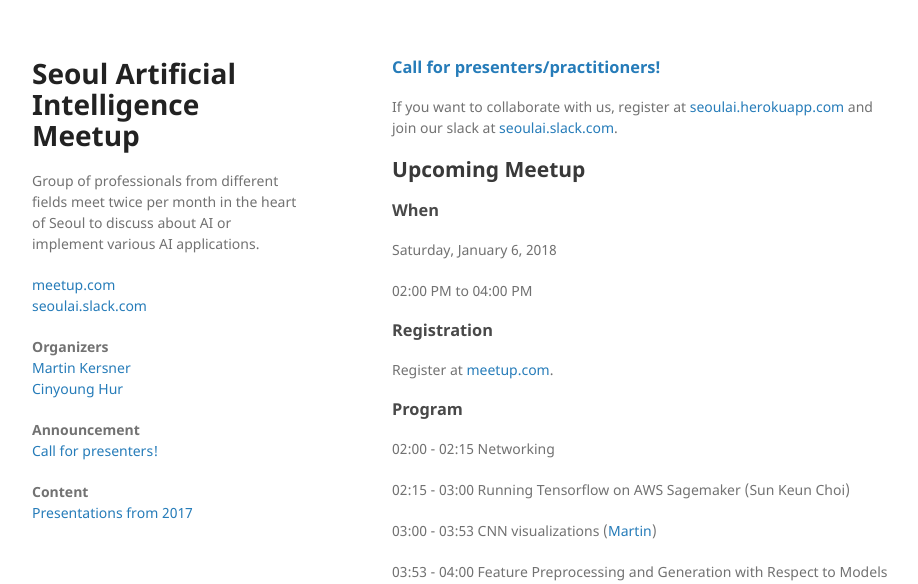
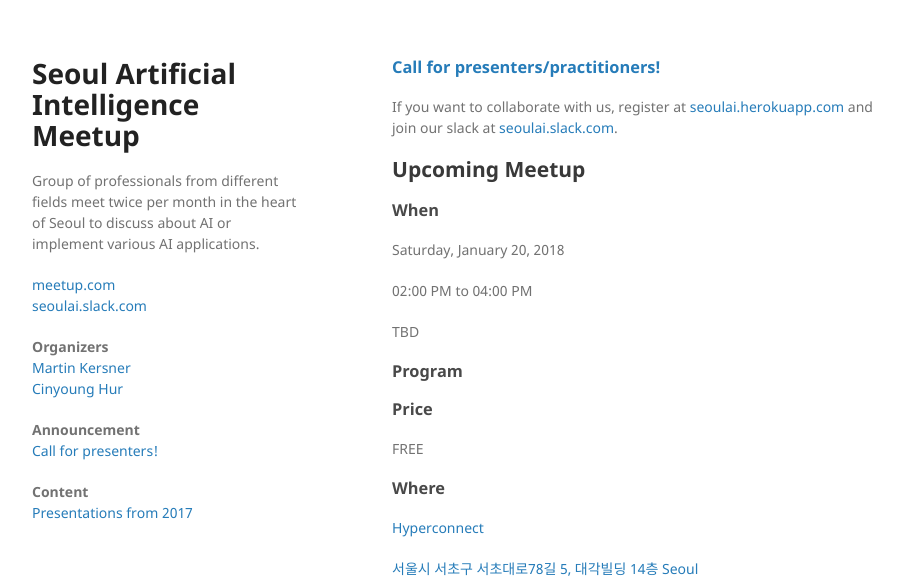
Before and after one commit to martinkersner/seoul-artificial-intelligence-meetup, a Jekyll site: the page built from docs/index.md, in a window 1280 px wide and 1400 px high. Shown: the top 584 px of the window, without its empty margins (178-1096 px from the left). Built offline with Jekyll 4.4.1, drawn with Linux system fonts in a browser that asks for light colours; our own code applies the rules of GitHub Pages for plain Markdown files; some of the changed text lies outside the part shown.

Commit message:
Presentations from January 6th, 2018

```diff
--- a/docs/index.md
+++ b/docs/index.md
@@ -12,7 +12,7 @@
 <!--## Mini AI Hackathon-->
 
 ### When
-Saturday, January 6, 2018
+Saturday, January 20, 2018
 
 02:00 PM to 04:00 PM
 <!--01:00 PM to 06:00 PM-->
@@ -38,17 +38,13 @@
 
 <!--Mini AI Hackathon allows you to participate either as a single participant or in a team. In case you want to participate in a team, all members (not more than 2 is recommended) have to RSVP to this event through meetup.com. If you want to search for potential team members, the best way is through our slack [seoulai.slack.com](https://seoulai.slack.com/) (before joining slack you have to ask for invitation at [seoulai.herokuapp.com](https://seoulai.herokuapp.com/))-->
 
-### Registration
-Register at [meetup.com](https://www.meetup.com/Seoul-Artificial-Intelligence-Meetup/events/246317878/).
+<!--### Registration-->
+<!--Register at [meetup.com](https://www.meetup.com/Seoul-Artificial-Intelligence-Meetup/events/246317878/).-->
 
+TBD
 ### Program
-02:00 - 02:15 Networking
+<!--02:00 - 02:15 Networking-->
 
-02:15 - 03:00 Running Tensorflow on AWS Sagemaker (Sun Keun Choi)
-
-03:00 - 03:53 CNN visualizations ([Martin](members/martin))
-
-03:53 - 04:00 Feature Preprocessing and Generation with Respect to Models ([Cinyoung](members/cinyoung))
 
 
 ### Price
```
Also changed, not shown: other parts of docs/index.md (+6 -1 lines), 3 other files.
